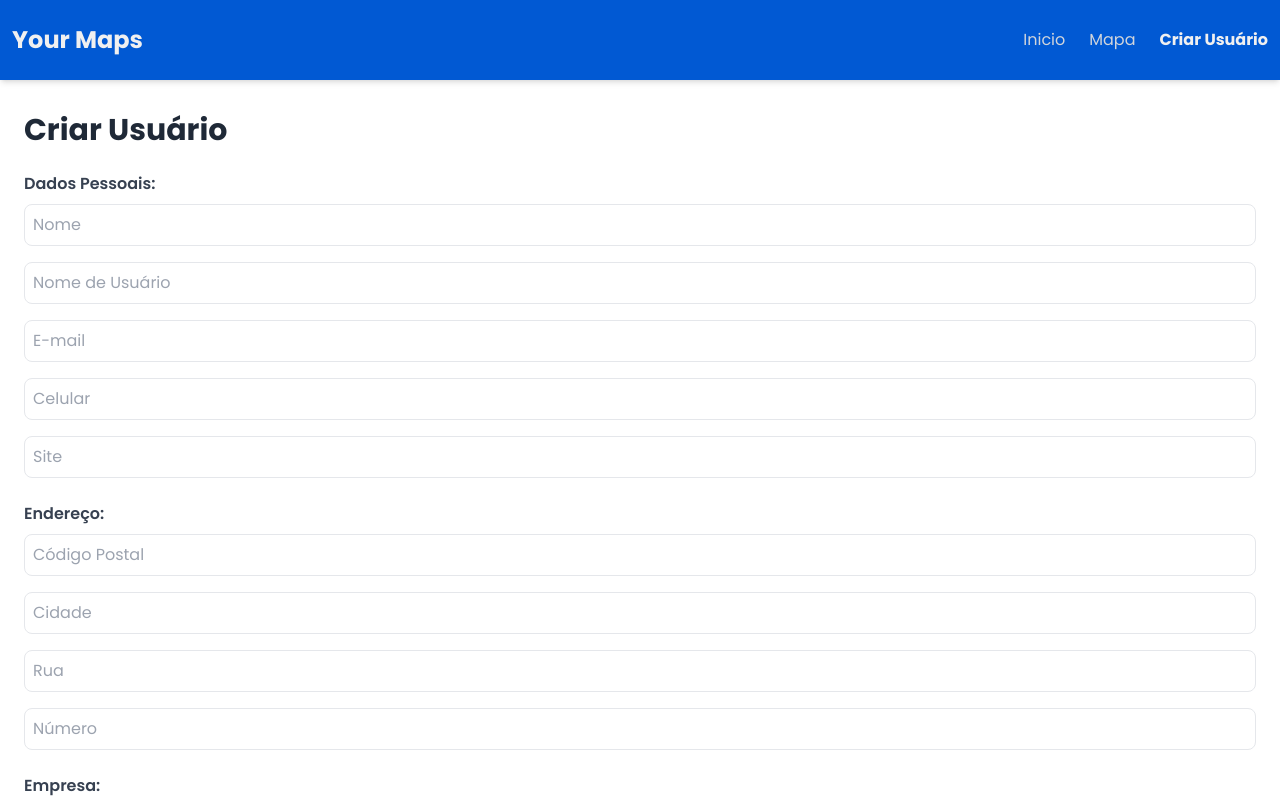
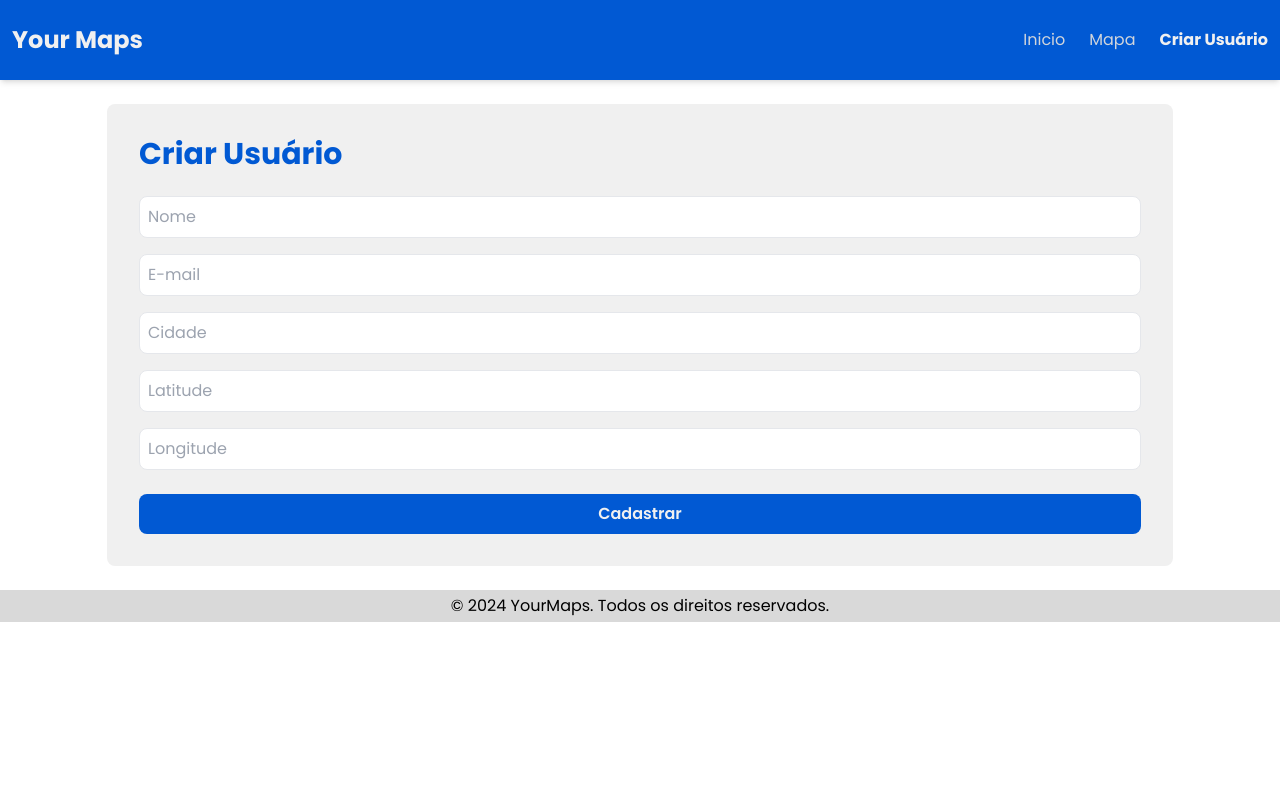
Before and after one commit to jorgelucasalima/yourmaps, a React (Vite) app: page /user in a window 1280 px wide. Shown: the top 800 px of the page. Built offline with nearby package versions, Linux system fonts and the light colour scheme.

Commit message:
melhoria form

```diff
--- a/src/routes/Maps.jsx
+++ b/src/routes/Maps.jsx
@@ -127,7 +127,7 @@ export default function Maps() {
             <GoogleMap
               mapContainerStyle={containerStyle}
               center={center}
-              zoom={4}
+              zoom={2}
               options={{
                 disableDefaultUI: true,
                 gestureHandling: 'cooperative',
--- a/src/routes/User.jsx
+++ b/src/routes/User.jsx
@@ -4,15 +4,12 @@ import * as Yup from 'yup';
 
 const validationSchema = Yup.object({
   name: Yup.string().required('Nome é obrigatório'),
-  username: Yup.string().required('Nome de Usuário é obrigatório'),
   email: Yup.string().email('E-mail inválido').required('E-mail é obrigatório'),
-  phone: Yup.number().required('Celular é obrigatório'),
-  website: Yup.string().url('Site inválido').required('Site é obrigatório'),
-  postalCode: Yup.string().required('Código Postal é obrigatório'),
   city: Yup.string().required('Cidade é obrigatória'),
-  street: Yup.string().required('Rua é obrigatória'),
-  number: Yup.string().required('Número é obrigatório'),
-  companyName: Yup.string().required('Nome da Empresa é obrigatório'),
+  geo: Yup.object().shape({
+    lat: Yup.number().required('Latitude é obrigatória'),
+    lng: Yup.number().required('Longitude é obrigatória'),
+  }).required('Geolocalização é obrigatória'),
 });
 
 export default function User() {
@@ -20,15 +17,13 @@ export default function User() {
   const formik = useFormik({
     initialValues: {
       name: '',
-      username: '',
       email: '',
-      phone: '',
-      website: '',
-      postalCode: '',
       city: '',
-      street: '',
-      number: '',
-      companyName: '',
+      geo:
+      {
+        lat: '',
+        lng: '',
+      },
     },
     validationSchema,
     onSubmit: values => {
@@ -37,11 +32,11 @@ export default function User() {
 
 
   return (
-    <div className="mx-auto p-6 m-2 bg-white">
-      <h2 className="text-3xl font-bold mb-6 text-gray-800">Criar Usuário</h2>
-      <form onSubmit={formik.handleSubmit} className="space-y-6">
+    <div className="mx-auto p-8 m-6 bg-white-primary rounded-lg">
+      <div className='space-y-4'>
+        <h2 className="text-3xl font-bold mb-6 text-blue-primary">Criar Usuário</h2>
+        <form onSubmit={formik.handleSubmit} className="space-y-6 bg-white-primary">
           <div>
-          <p className="text-md font-semibold mb-2 text-gray-700">Dados Pessoais:</p>
             <div className="space-y-4">
               <input
                 type="text"
@@ -55,18 +50,7 @@ export default function User() {
               {formik.touched.name && formik.errors.name ? (
                 <div className="text-red-500">{formik.errors.name}</div>
               ) : null}
-            <input
-              type="text"
-              name="username"
-              placeholder="Nome de Usuário"
-              className="w-full p-2 border rounded-lg"
-              onChange={formik.handleChange}
-              onBlur={formik.handleBlur}
-              value={formik.values.username}
-            />
-            {formik.touched.username && formik.errors.username ? (
-              <div className="text-red-500">{formik.errors.username}</div>
-            ) : null}
+
               <input
                 type="email"
                 name="email"
@@ -79,47 +63,7 @@ export default function User() {
               {formik.touched.email && formik.errors.email ? (
                 <div className="text-red-500">{formik.errors.email}</div>
               ) : null}
-            <input
-              type="text"
-              name="phone"
-              placeholder="Celular"
-              className="w-full p-2 border rounded-lg"
-              onChange={formik.handleChange}
-              onBlur={formik.handleBlur}
-              value={formik.values.phone}
-            />
-            {formik.touched.phone && formik.errors.phone ? (
-              <div className="text-red-500">{formik.errors.phone}</div>
-            ) : null}
-            <input
-              type="text"
-              name="website"
-              placeholder="Site"
-              className="w-full p-2 border rounded-lg"
-              onChange={formik.handleChange}
-              onBlur={formik.handleBlur}
-              value={formik.values.website}
-            />
-            {formik.touched.website && formik.errors.website ? (
-              <div className="text-red-500">{formik.errors.website}</div>
-            ) : null}
-          </div>
-        </div>
-        <div>
-          <p className="text-md font-semibold mb-2 text-gray-700">Endereço:</p>
-          <div className="space-y-4">
-            <input
-              type="text"
-              name="postalCode"
-              placeholder="Código Postal"
-              className="w-full p-2 border rounded-lg"
-              onChange={formik.handleChange}
-              onBlur={formik.handleBlur}
-              value={formik.values.postalCode}
-            />
-            {formik.touched.postalCode && formik.errors.postalCode ? (
-              <div className="text-red-500">{formik.errors.postalCode}</div>
-            ) : null}
+
               <input
                 type="text"
                 name="city"
@@ -132,56 +76,48 @@ export default function User() {
               {formik.touched.city && formik.errors.city ? (
                 <div className="text-red-500">{formik.errors.city}</div>
               ) : null}
+
+              <div className="space-y-4">
                 <input
-              type="text"
-              name="street"
-              placeholder="Rua"
+                  type="number"
+                  name="geo.lat"
+                  placeholder="Latitude"
                   className="w-full p-2 border rounded-lg"
                   onChange={formik.handleChange}
                   onBlur={formik.handleBlur}
-              value={formik.values.street}
+                  value={formik.values.geo.lat}
                 />
-            {formik.touched.street && formik.errors.street ? (
-              <div className="text-red-500">{formik.errors.street}</div>
+                {formik.touched.geo && formik.errors.geo ? (
+                  <div className="text-red-500">{formik.errors.geo.lat}</div>
                 ) : null}
+
                 <input
-              type="text"
-              name="number"
-              placeholder="Número"
+                  type="number"
+                  name="geo.lng"
+                  placeholder="Longitude"
                   className="w-full p-2 border rounded-lg"
                   onChange={formik.handleChange}
                   onBlur={formik.handleBlur}
-              value={formik.values.number}
+                  value={formik.values.geo.lng}
                 />
-            {formik.touched.number && formik.errors.number ? (
-              <div className="text-red-500">{formik.errors.number}</div>
+                {formik.touched.geo && formik.errors.geo ? (
+                  <div className="text-red-500">{formik.errors.geo.lng}</div>
                 ) : null}
+
+              </div>
+
             </div>
           </div>
-        <div>
-          <p className="text-md font-semibold mb-2 text-gray-700">Empresa:</p>
-          <div className="space-y-4">
-            <input
-              type="text"
-              name="companyName"
-              placeholder="Nome da Empresa"
-              className="w-full p-2 border rounded-lg"
-              onChange={formik.handleChange}
-              onBlur={formik.handleBlur}
-              value={formik.values.companyName}
-            />
-            {formik.touched.companyName && formik.errors.companyName ? (
-              <div className="text-red-500">{formik.errors.companyName}</div>
-            ) : null}
-          </div>
-        </div>
+
           <button
             type="submit"
-          className="w-full p-2 rounded-lg bg-blue-500 text-white font-semibold hover:bg-blue-600 transition-colors"
+            className="w-full p-2 rounded-lg bg-blue-primary text-white-primary font-semibold hover:bg-blue-secondary transition-colors"
           >
             Cadastrar
           </button>
         </form>
       </div>
+
+    </div>
   );
 }
```
Lines whose indentation alone changed are shown as unchanged.
